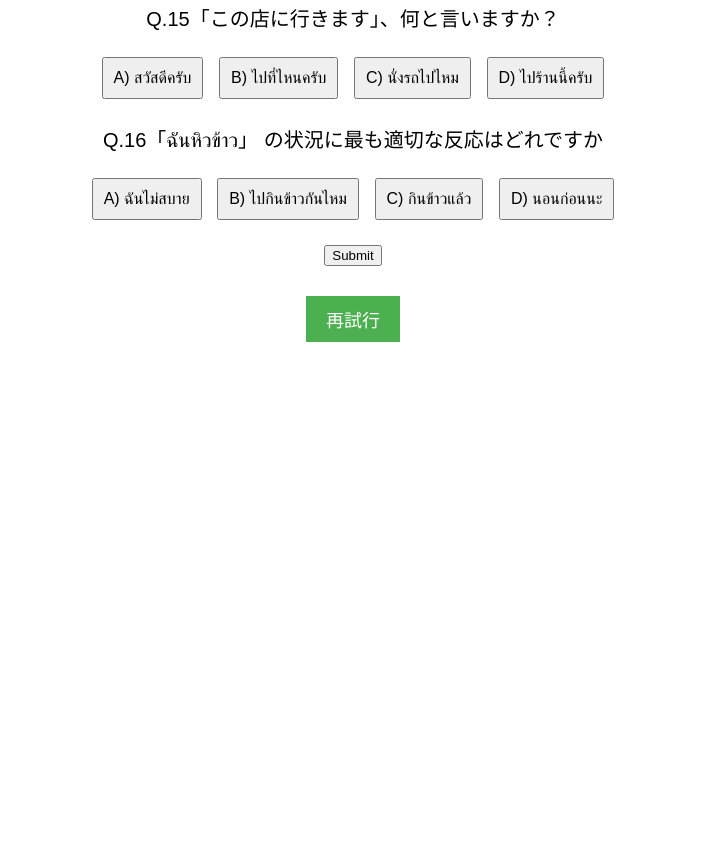
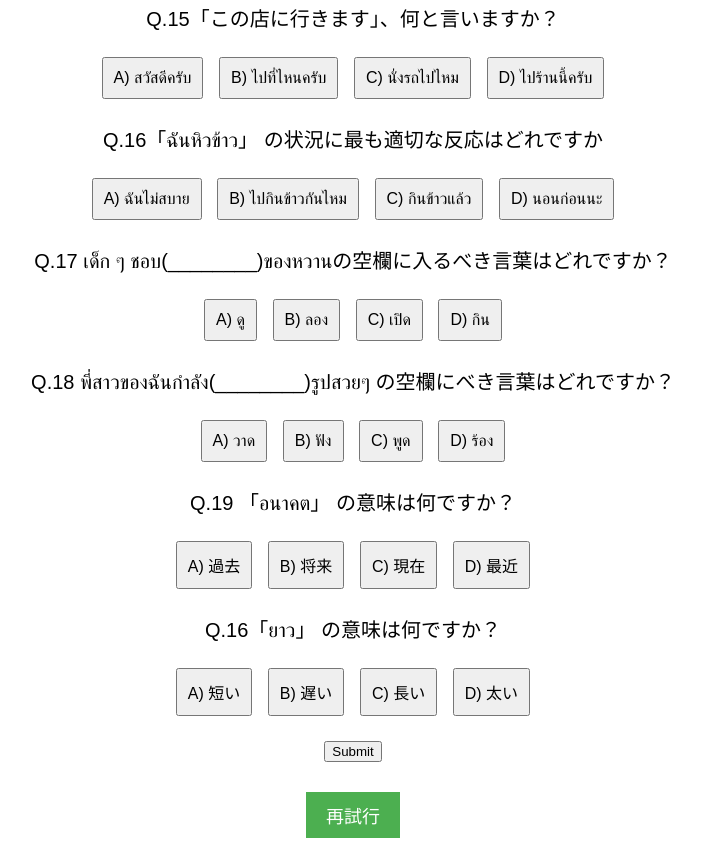
Before and after one commit to Kkboi2000/Thai-Quize, a plain HTML site: page index.html in a window 1280 px wide. Shown: the part 1886-2732 px from the top of the page, without its empty margins (287-988 px from the left). Before the commit the page ends 2236 px from the top, so only its background shows below. Drawn offline with Linux system fonts and the light colour scheme.

Commit message:
Update 5/301index.html

```diff
--- a/index.html
+++ b/index.html
@@ -63,12 +63,12 @@
         <form id="quizForm">
             <!-- Question 1 -->
             <div class="question" id="question1">
-                <p>Q.1 タイ語の「แม่บ้าน」の意味は何ですか？</p>
+                <p>Q.1 タイ語の「กลัว」の意味は何ですか？</p>
                 <div class="choices">
-                    <button type="button" onclick="recordAnswer(1, 'A', this)">A) 母親</button>
-                    <button type="button" onclick="recordAnswer(1, 'B', this)">B) 家政婦</button>
-                    <button type="button" onclick="recordAnswer(1, 'C', this)">C) 主婦</button>
-                    <button type="button" onclick="recordAnswer(1, 'D', this)">D) 学生</button>
+                    <button type="button" onclick="recordAnswer(1, 'A', this)">A) 腹立つ</button>
+                    <button type="button" onclick="recordAnswer(1, 'B', this)">B) 優しい</button>
+                    <button type="button" onclick="recordAnswer(1, 'C', this)">C) 怖い</button>
+                    <button type="button" onclick="recordAnswer(1, 'D', this)">D) 嬉しい</button>
                 </div>
             </div>
 
@@ -237,6 +237,50 @@
                 </div>
             </div>
 
+                        <!-- Question 17 -->
+            <div class="question" id="question16">
+                <p>Q.17 เด็ก ๆ ชอบ(________)ของหวานの空欄に入るべき言葉はどれですか？</p>
+                <div class="choices">
+                    <button type="button" onclick="recordAnswer(16, 'A', this)">A) ดู</button>
+                    <button type="button" onclick="recordAnswer(16, 'B', this)">B) ลอง</button>
+                    <button type="button" onclick="recordAnswer(16, 'C', this)">C) เปิด</button>
+                    <button type="button" onclick="recordAnswer(16, 'D', this)">D) กิน</button>
+                </div>
+            </div>
+
+                        <!-- Question 18 -->
+            <div class="question" id="question16">
+                <p>Q.18 พี่สาวของฉันกำลัง(________)รูปสวยๆ の空欄にべき言葉はどれですか？</p>
+                <div class="choices">
+                    <button type="button" onclick="recordAnswer(16, 'A', this)">A) วาด</button>
+                    <button type="button" onclick="recordAnswer(16, 'B', this)">B) ฟัง</button>
+                    <button type="button" onclick="recordAnswer(16, 'C', this)">C) พูด</button>
+                    <button type="button" onclick="recordAnswer(16, 'D', this)">D) ร้อง</button>
+                </div>
+            </div>
+
+                        <!-- Question 19 -->
+            <div class="question" id="question16">
+                <p>Q.19 「อนาคต」 の意味は何ですか？</p>
+                <div class="choices">
+                    <button type="button" onclick="recordAnswer(16, 'A', this)">A) 過去</button>
+                    <button type="button" onclick="recordAnswer(16, 'B', this)">B) 将来</button>
+                    <button type="button" onclick="recordAnswer(16, 'C', this)">C) 現在</button>
+                    <button type="button" onclick="recordAnswer(16, 'D', this)">D) 最近</button>
+                </div>
+            </div>
+
+                        <!-- Question 20 -->
+            <div class="question" id="question16">
+                <p>Q.16「ยาว」 の意味は何ですか？</p>
+                <div class="choices">
+                    <button type="button" onclick="recordAnswer(16, 'A', this)">A) 短い</button>
+                    <button type="button" onclick="recordAnswer(16, 'B', this)">B) 遅い</button>
+                    <button type="button" onclick="recordAnswer(16, 'C', this)">C) 長い</button>
+                    <button type="button" onclick="recordAnswer(16, 'D', this)">D) 太い</button>
+                </div>
+            </div>
+
             <button id="submitQuiz" type="button" onclick="submitAnswers()">Submit</button>
             <div class="result" id="result"></div>
             <button class="retry-btn" type="button" onclick="retryQuiz()">再試行</button>
@@ -247,7 +291,8 @@
         const correctAnswers = {
             1: 'C', 2: 'B', 3: 'A', 4: 'C', 5: 'A', 6: 'D',
             7: 'C', 8: 'D', 9: 'B', 10: 'A', 11: 'B', 12: 'D',
-            13: 'C', 14: 'A', 15: 'D', 16: 'B'
+            13: 'C', 14: 'A', 15: 'D', 16: 'B', 17: 'D', 18: 'A'
+            , 19: 'B', 20: 'C'
         };
         const userAnswers = {};
 
```
